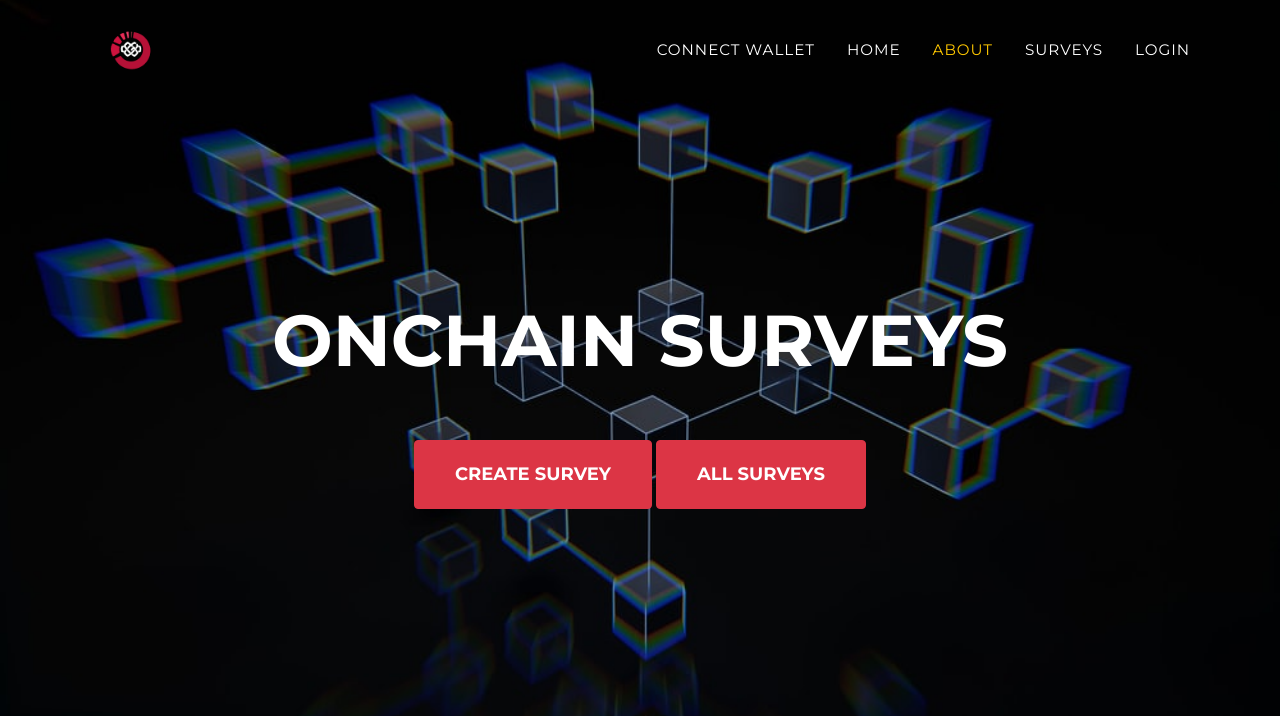
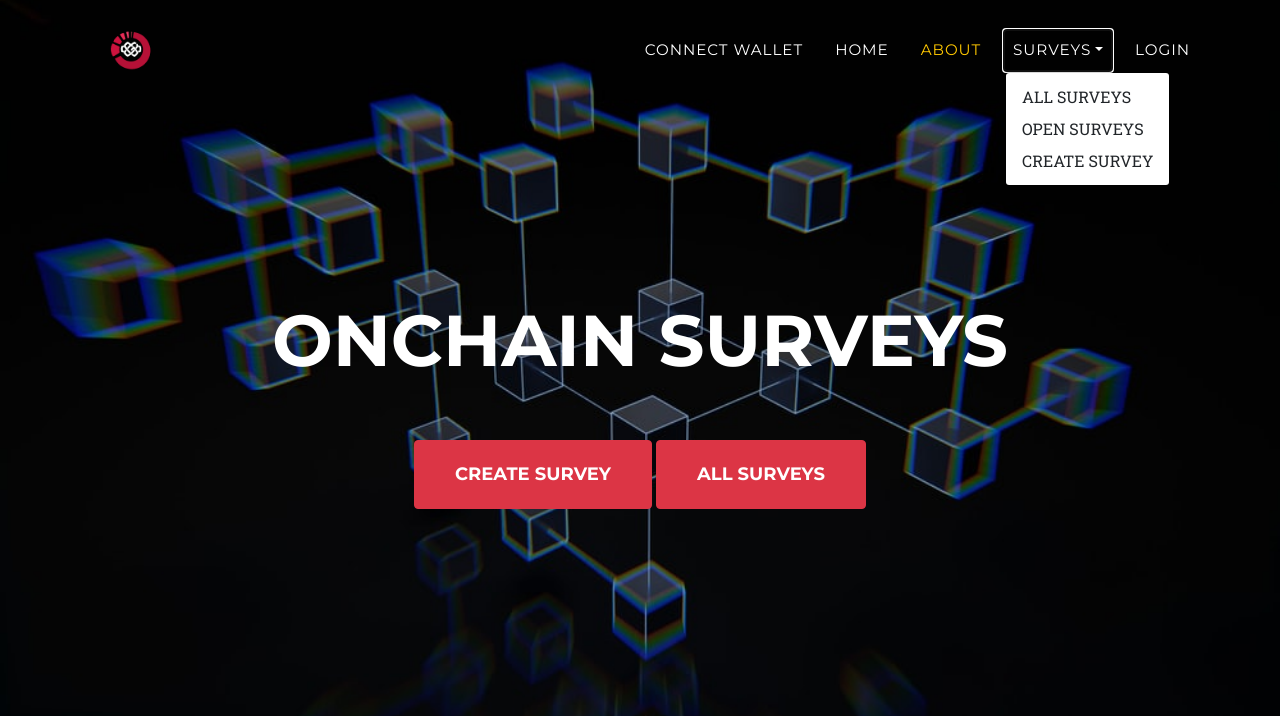
Before and after one commit to mehmetaltinok/onchainsurveys, a CodeIgniter app: page /web_projects/ in a window 1280 px wide, after a click on "SURVEYS". Shown: the top 716 px of the page. Run offline with CodeIgniter, Linux system fonts and the light colour scheme; some libraries are stand-ins or nearby versions.

Commit message:
header dropdown menu created

```diff
--- a/application/views/onchainsurveys/common/header.php
+++ b/application/views/onchainsurveys/common/header.php
@@ -62,11 +62,60 @@
                     <ul class="navbar-nav text-uppercase ms-auto py-4 py-lg-0">
 
 
+
+
+
                         <li class="nav-item"><a class="nav-link" href="page-top:">Connect Wallet</a></li>
                         <li class="nav-item"><a class="nav-link" href="#page-top">Home</a></li>
                         <li class="nav-item"><a class="nav-link" href="#about">About</a></li>
-                        <li class="nav-item"><a class="nav-link" href="#">Surveys</a></li>
-                        <li class="nav-item"><a class="nav-link" href="#">Login</a></li>
+
+                        <li class="dropdown nav-item">
+							<a class="nav-link dropdown-toggle" href="javascript:" data-bs-toggle="dropdown" aria-expanded="false" id="survey">Surveys</a>
+							<ul class="dropdown-menu" aria-labelledby="dropdownMenuButton1">
+						    	<li><a class="dropdown-item" href="<?=base_url("survey/all");?>">All Surveys</a></li>
+						    	<li><a class="dropdown-item" href="<?=base_url("survey/open");?>" id="open_survey">Open Surveys</a></li>
+
+							    <?php if(is_login()){?>
+							    	<li><a class="dropdown-item" href="<?=base_url("survey/my_surveys");?>">Something else here</a></li>
+							    <?php } ?>
+
+							    <li><a class="dropdown-item" href="<?=base_url("survey/create");?>">Create Survey</a></li>
+						  </ul>
+						</li>
+
+
+						<?php if(is_login()){?>
+
+						<li class="dropdown nav-item">
+							<a class="nav-link dropdown-toggle" href="javascript:" data-bs-toggle="dropdown" aria-expanded="false" id="profile">Profile</a>
+							<ul class="dropdown-menu" aria-labelledby="dropdownMenuButton1">
+						    <li><a class="dropdown-item" href="<?=base_url("user");?>"><?php echo $this->session->userdata('user_name'); ?></a></li>
+						    <li><a class="dropdown-item" href="<?=base_url("survey/my_surveys");?>">My Surveys</a></li>
+						    <li><a class="dropdown-item" href="<?=base_url('survey/history');?>">Survey History</a></li>
+						  </ul>
+						</li>
+
+							<?php if(is_superUser()){?>
+								<li class="dropdown nav-item">
+									<a class="nav-link dropdown-toggle" href="javascript:" data-bs-toggle="dropdown" aria-expanded="false" id="admin">Admin</a>
+									<ul class="dropdown-menu" aria-labelledby="dropdownMenuButton1">
+								    <li><a class="dropdown-item" href="<?=base_url("user/userlist");?>">User List</a></li>
+								    <li><a class="dropdown-item" href="<?=base_url('survey/approve');?>" id="approve">Approve Surveys</a></li>
+								    <li><a class="dropdown-item" href="<?=base_url('survey/rejected');?>">Rejected Surveys</a></li>
+								  </ul>
+								</li>
+
+							<?php }?>
+
+							<li class="nav-item"><a class="nav-link" href="<?=base_url("user/logout");?>" id="logout">Logout</a></li>
+
+						<?php }else{?>
+
+							<li class="nav-item"><a class="nav-link" href="<?=base_url("user/login");?>" id="login">Login</a></li>
+						<?php } ?>
+
+
+
                     </ul>
                 </div>
             </div>
```
